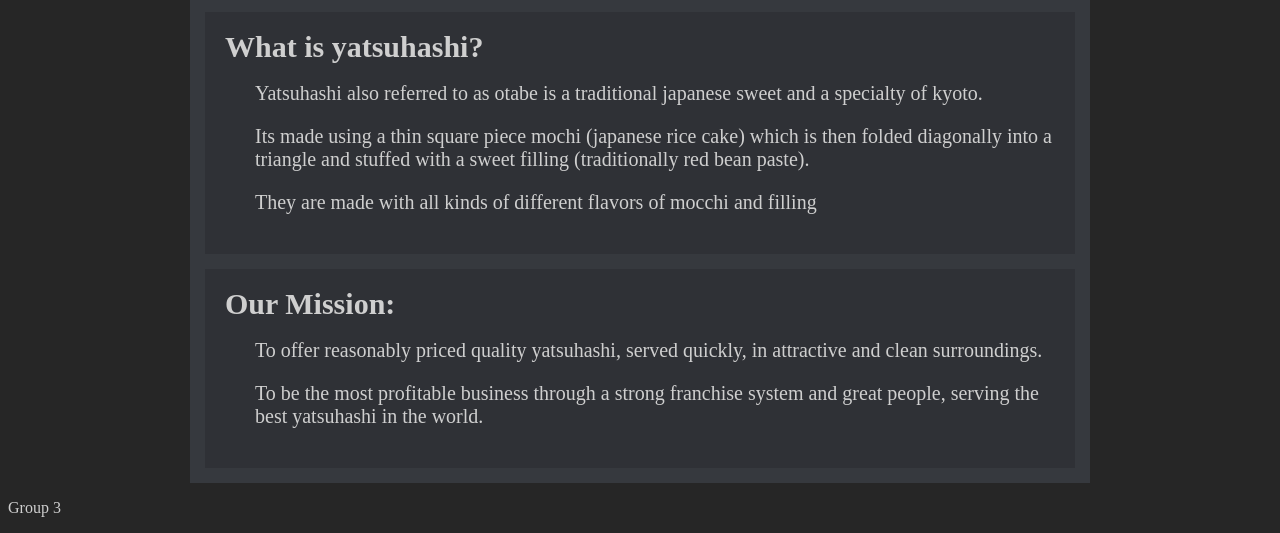
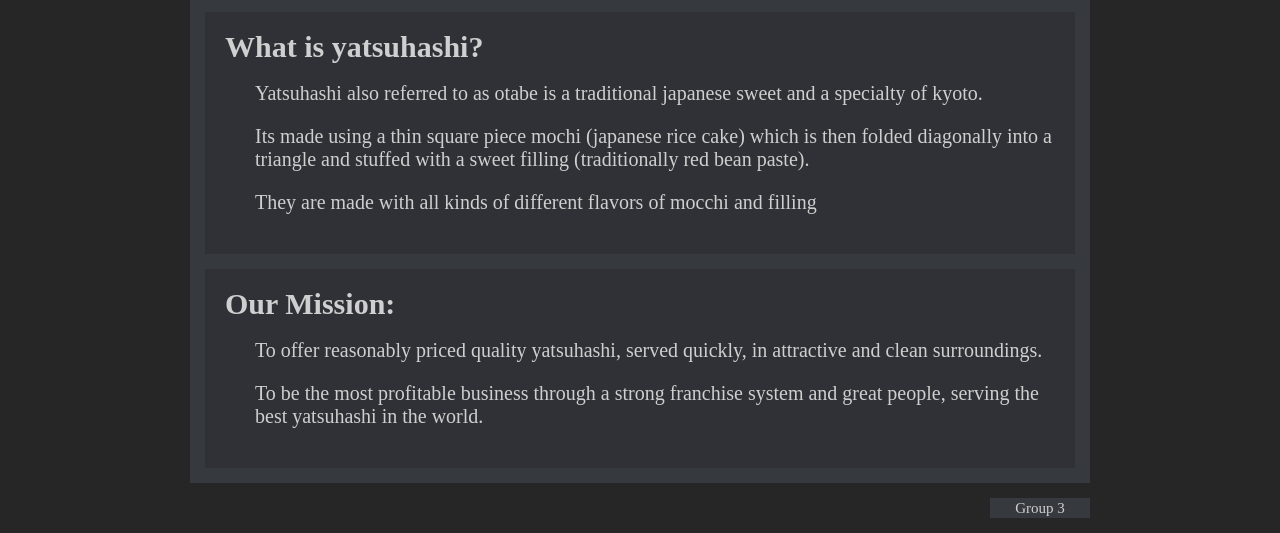
Before and after one commit to M18W7279/GroupProject, a plain HTML site: page index.html in a window 1280 px wide. Shown: the part 346-879 px from the top of the page. Drawn offline with Linux system fonts and the light colour scheme.

Commit message:
Add files via upload

```diff
--- a/css/main.css
+++ b/css/main.css
@@ -170,3 +170,17 @@ textarea {
 	color: #cfcfcf;
 	padding: 10px;
 }
+footer{
+    margin-left: auto;
+    margin-right: auto;
+    margin-top: 15px;
+	width: 900px;
+}
+footer p{
+    background-color: #36393e;
+    font-size: 15px;
+    line-height: 20px;
+	text-align: center;
+    margin-left: auto;
+	width: 100px;
+}
```
